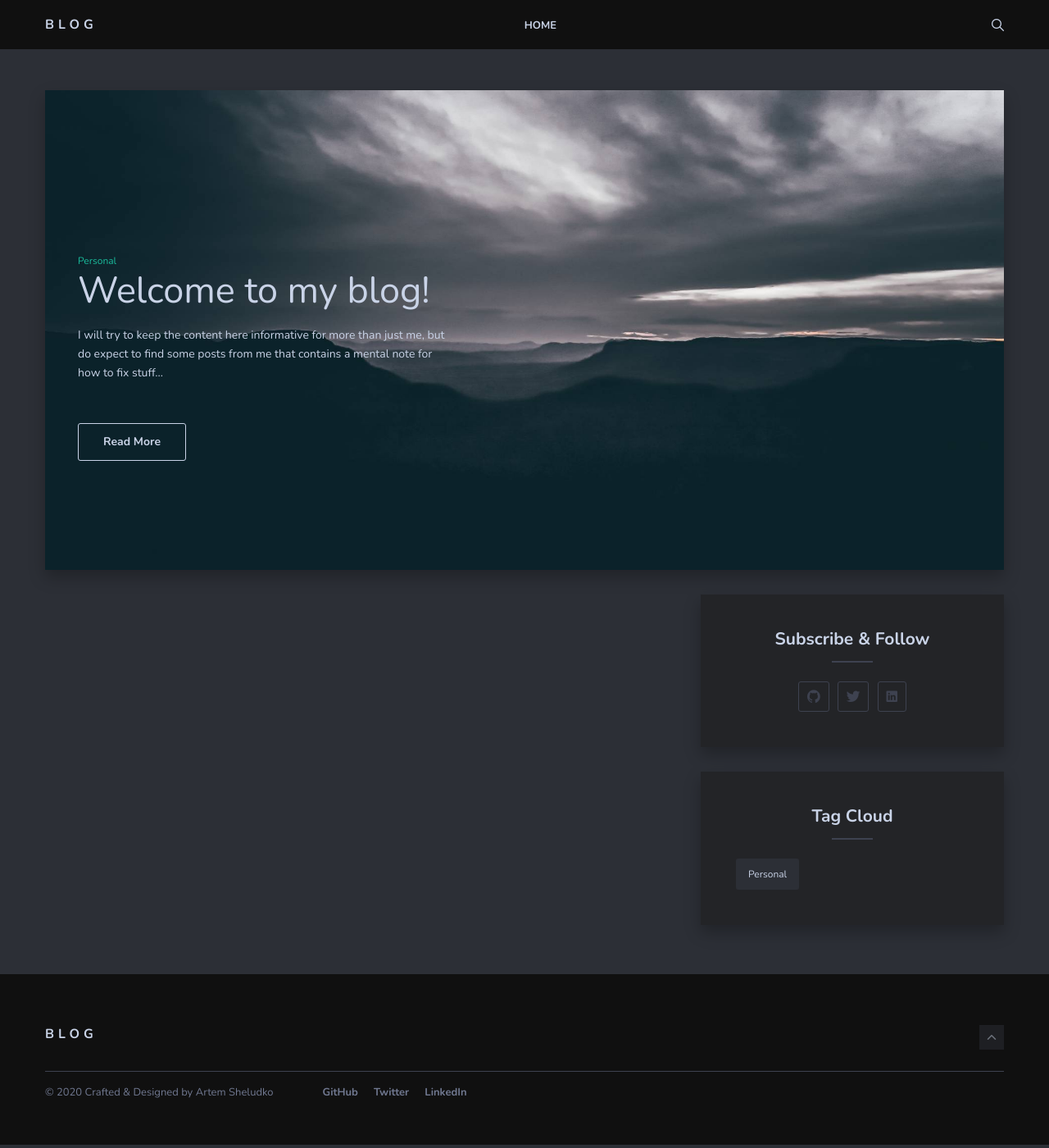
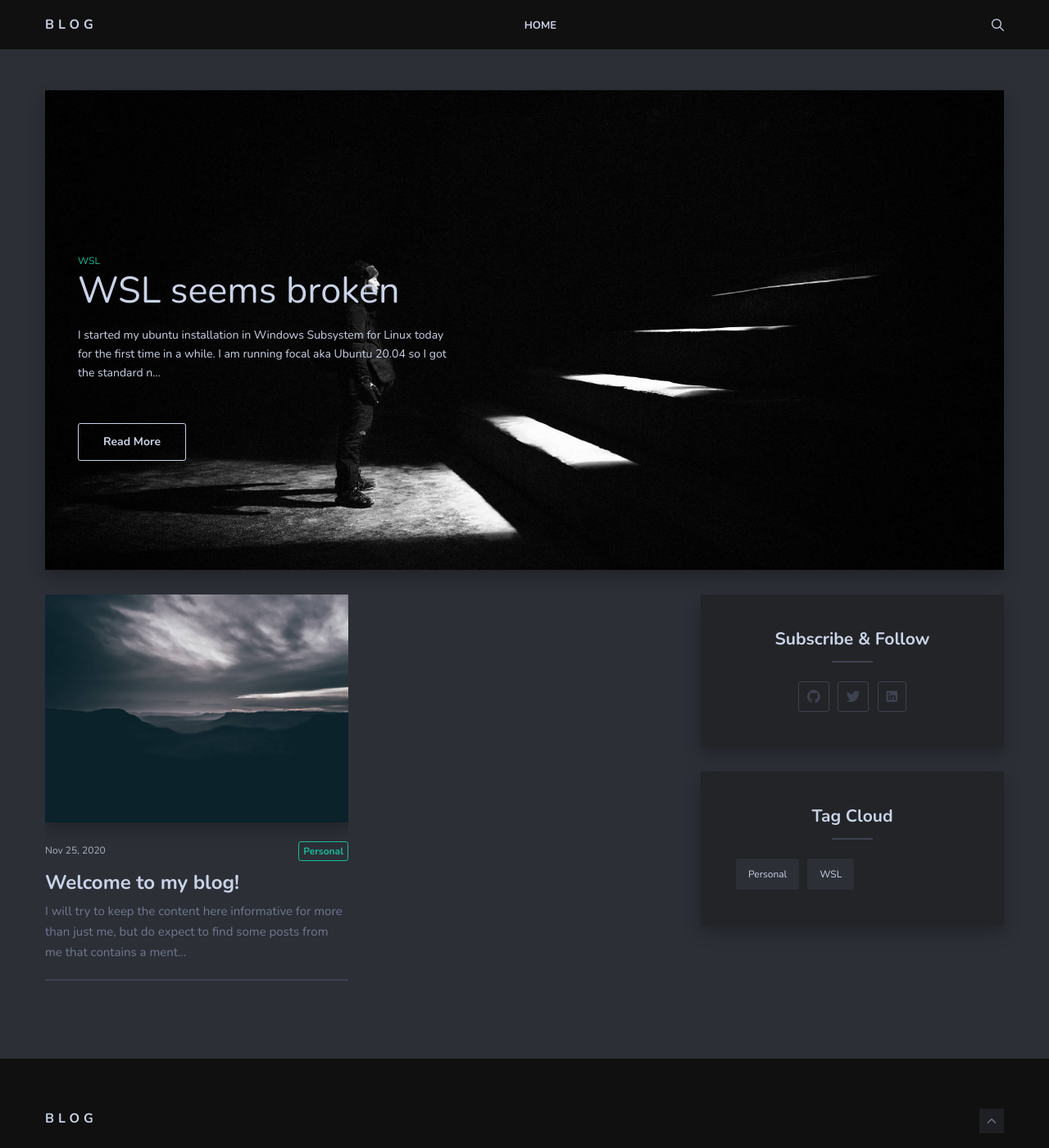
Before and after one commit to ovebastiansen/ovebastiansen.github.io, a Jekyll site: the page built from index.html, in a window 1280 px wide and 1400 px high. Shown: the whole window at 82% size. Built offline with Jekyll 4.4.1, drawn with Linux system fonts in a browser that asks for light colours; nearby versions of some CDN libraries; the list of posts is cut into pages by our own code; some of the changed text lies outside the part shown.

Commit message:
second post

```diff
--- a/_includes/footer.html
+++ b/_includes/footer.html
@@ -10,7 +10,7 @@
         </div>
         <div class="footer-bottom">
           <div class="copyright">
-            <p>&copy; {{site.time | date: '%Y'}} Crafted & Designed by <a href="https://github.com/artemsheludko">Artem Sheludko</a></p>
+            <p>&copy; {{site.time | date: '%Y'}} Content is created by <a href="https://github.com/ovebastiansen">Ove Bastiansen</a>, and jekyll theme comes from <a href="https://github.com/artemsheludko">Artem Sheludko</a></p>
           </div>
           <div class="footer-social">
             <ul class="list-reset">
--- /dev/null
+++ b/_posts/2020-11-25-wsl-seems-broken.markdown
@@ -0,0 +1,39 @@
+---
+layout: post
+title:  "WSL seems broken"
+date:   2020-11-25 18:05:55 +0300
+image:  01.jpg
+tags:   [WSL]
+---
+I started my ubuntu installation in Windows Subsystem for Linux today for the first time in a while. I am running focal aka Ubuntu 20.04 so I got the standard notification about you should update it. I did the standard command of
+{% highlight terminal %}
+sudo apt update
+{% endhighlight %}
+And got this response
+{% highlight terminal %}
+Hit:1 http://archive.ubuntu.com/ubuntu focal InRelease
+Get:2 http://security.ubuntu.com/ubuntu focal-security InRelease [109 kB]
+Get:3 http://archive.ubuntu.com/ubuntu focal-updates InRelease [114 kB]
+Get:4 http://archive.ubuntu.com/ubuntu focal-backports InRelease [101 kB]
+Reading package lists... Done
+E: Release file for http://security.ubuntu.com/ubuntu/dists/focal-security/InRelease is not valid yet (invalid for another 1d 8h 48min 41s). Updates for this repository will not be applied.
+E: Release file for http://archive.ubuntu.com/ubuntu/dists/focal-updates/InRelease is not valid yet (invalid for another 1d 9h 17min 55s). Updates for this repository will not be applied.
+E: Release file for http://archive.ubuntu.com/ubuntu/dists/focal-backports/InRelease is not valid yet (invalid for another 1d 6h 36min 44s). Updates for this repository will not be applied.
+{% endhighlight %}
+
+This got me wondering, but I discarded this as generic error and tought to fix that later. But going over to other projects and trying npm update and gem update all came back with SSL/TLS errors whenever I tried to run a command against it.
+{% highlight terminal %}
+Fetching source index from https://rubygems.org/
+
+Retrying fetcher due to error (2/4): Bundler::Fetcher::CertificateFailureError Could not verify the SSL certificate for https://rubygems.org/.
+There is a chance you are experiencing a man-in-the-middle attack, but most likely your system doesn't have the CA certificates needed for verification. For information about OpenSSL certificates, see http://bit.ly/ruby-ssl. To connect without using SSL, edit your Gemfile sources and change 'https' to 'http'.
+{% endhighlight %}
+
+This got me wondering and digging through the internet. Found random posts about makeing sure I have the correct CA-list and make sure my toolchain was up to date, but finally tried to go back to the original problem of apt update failing and googled that. That ended up in a [ask ubuntu][ask-ubuntu] post that had this magic command listed as a resolution
+{% highlight terminal %}
+sudo hwclock --hctosys
+{% endhighlight %}
+
+The problem was that my clock in WSL was drifting and since both the apt feeds and rubygems was running new certificates they where still not valid and rejected by openssl
+
+[ask-ubuntu]: https://askubuntu.com/a/1169203
```
